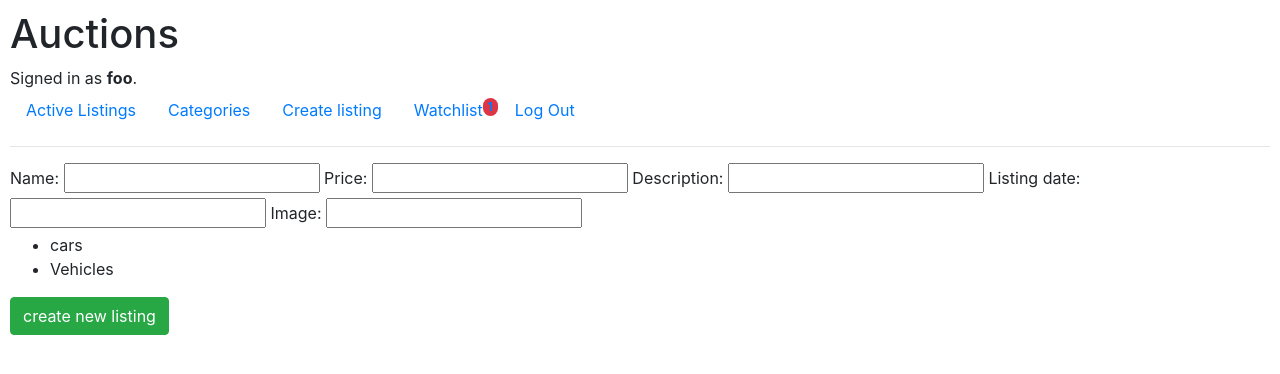
After one commit to srirangan9224/Django-web, a Django app: page /create in a window 1280 px wide. The commit adds this page. Shown: the top 374 px of the page. Run offline with Django 4.2, Linux system fonts and the light colour scheme; a user stored in the database is signed in; data comes from the database, SQL or seed files in the repository; some libraries are stand-ins or nearby versions.

Commit message:
create 1

```diff
--- /dev/null
+++ b/commerce/auctions/templates/auctions/create.html
@@ -0,0 +1,18 @@
+{% extends 'auctions/layout.html' %}
+{% block title %}
+create a new listing
+{% endblock %}
+
+{% block body %}
+
+<form action="{% url 'create' %}">
+    {{ form }}
+    <ul>
+        {% for category in categories %}
+        <li>{{ category.category_name }}</li>
+        {% endfor %}
+    </ul>
+    <button type="submit" class="btn btn-success">create new listing</button>
+</form>
+
+{% endblock %}
--- a/commerce/auctions/templates/auctions/layout.html
+++ b/commerce/auctions/templates/auctions/layout.html
@@ -25,7 +25,7 @@
                     <a class="nav-link" href="{% url 'categories' %}">Categories</a>
                 </li>
                 <li class="nav-item">
-                    <a class="nav-link" href="{% url 'index' %}">Create listing</a>
+                    <a class="nav-link" href="{% url 'create' %}">Create listing</a>
                 </li>
                 <li class="nav-item">
                     <a class="nav-link" href="{% url 'watchlist' %}">Watchlist
--- a/commerce/auctions/urls.py
+++ b/commerce/auctions/urls.py
@@ -11,5 +11,6 @@ urlpatterns = [
     path("seller/<int:listing_id>",views.seller,name="seller"),
     path("comment/<int:listing_id>",views.comment,name="comment"),
     path("watchlist",views.watchlist,name="watchlist"),
-    path("categories",views.category,name="categories")
+    path("categories",views.category,name="categories"),
+    path("create",views.create,name="create")
 ]
--- a/commerce/auctions/views.py
+++ b/commerce/auctions/views.py
@@ -6,6 +6,14 @@ from django.urls import reverse
 from django.contrib.auth.decorators import login_required
 
 from .models import *
+from django import forms
+
+class newListingForm(forms.Form):
+    name = forms.CharField(max_length=100)
+    price = forms.DecimalField(max_digits=10,decimal_places=2)
+    description = forms.CharField(max_length=10000,widget=forms.TextInput)
+    listing_date = forms.DateTimeField()
+    image = forms.URLField()
 
 
 def index(request):
@@ -197,3 +205,18 @@ def category(request):
         "watchlist_count":watchlist_count,
         "categories":categories
     })
+
+def create(request):
+    if len(Watchlist.objects.filter(user=request.user)) != 0:
+        watchlist = Watchlist.objects.filter(user=request.user).first()
+        watchlist_count = len(watchlist.item.all())
+    else:
+        watchlist_count = 0
+    user = request.user
+    sold = False
+    categories = Category.objects.all()
+    return render(request,"auctions/create.html",{
+        "watchlist_count":watchlist_count,
+        "categories": categories,
+        "form":newListingForm()
+    })
```
